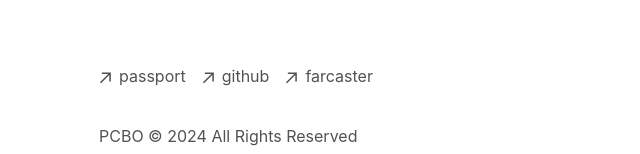
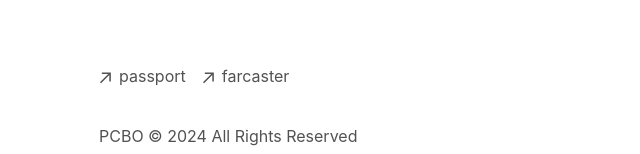
Before and after one commit to pcbo/pcbo-site, a Next.js app: page / in a window 1280 px wide. Shown: the part 600-754 px from the top of the page, without its empty margins (253-893 px from the left). Built offline with nearby package versions, Linux system fonts and the light colour scheme.

Commit message:
remove github (already exists inside passport)

```diff
--- a/app/components/footer.tsx
+++ b/app/components/footer.tsx
@@ -35,17 +35,6 @@
             className="flex items-center transition-all hover:text-neutral-800 dark:hover:text-neutral-100"
             rel="noopener noreferrer"
             target="_blank"
-            href="https://github.com/pcbo"
-          >
-            <ArrowIcon />
-            <p className="ml-2 h-7">github</p>
-          </a>
-        </li>
-        <li>
-          <a
-            className="flex items-center transition-all hover:text-neutral-800 dark:hover:text-neutral-100"
-            rel="noopener noreferrer"
-            target="_blank"
             href="https://warpcast.com/pcbo"
           >
             <ArrowIcon />
```
